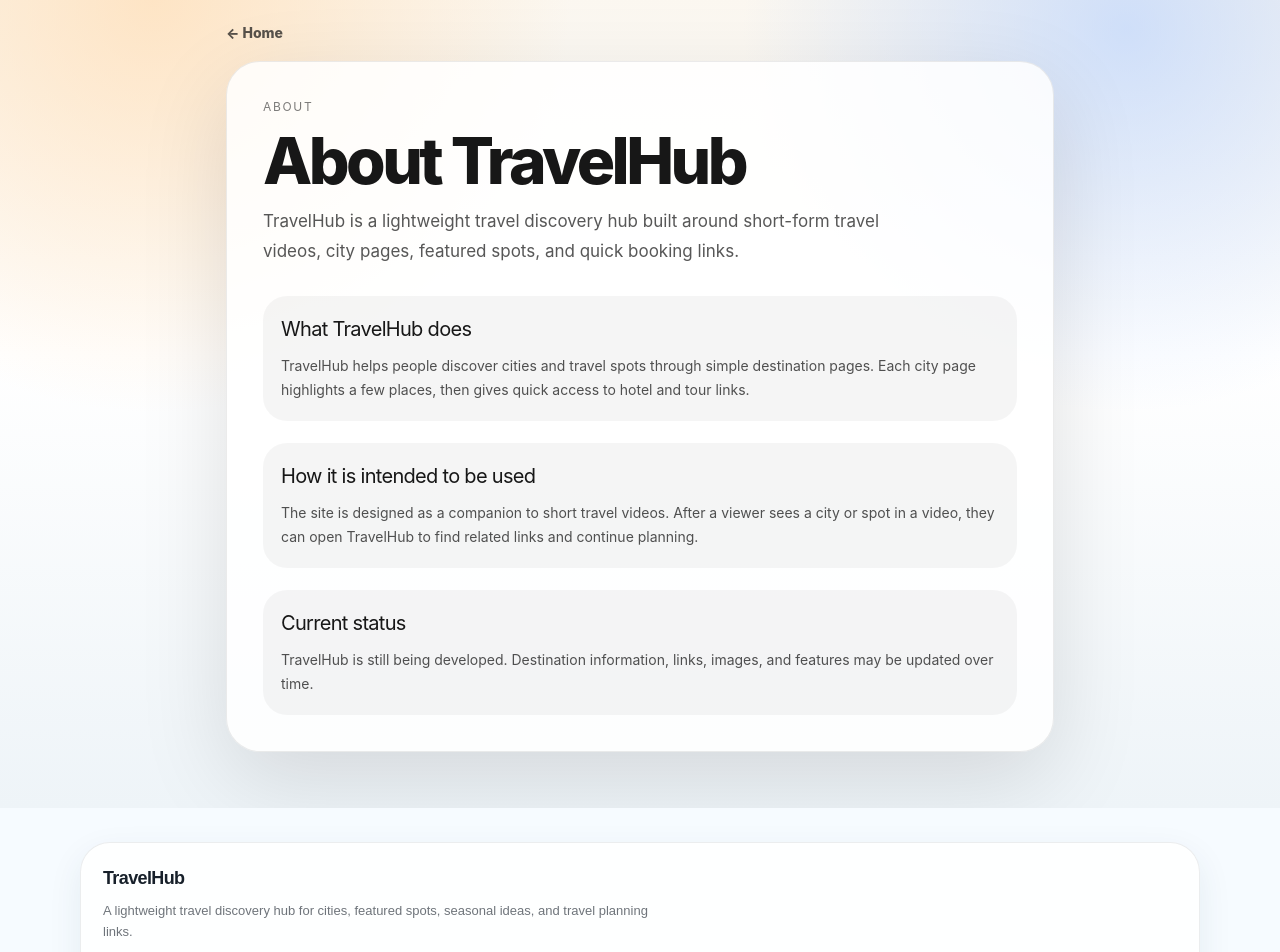
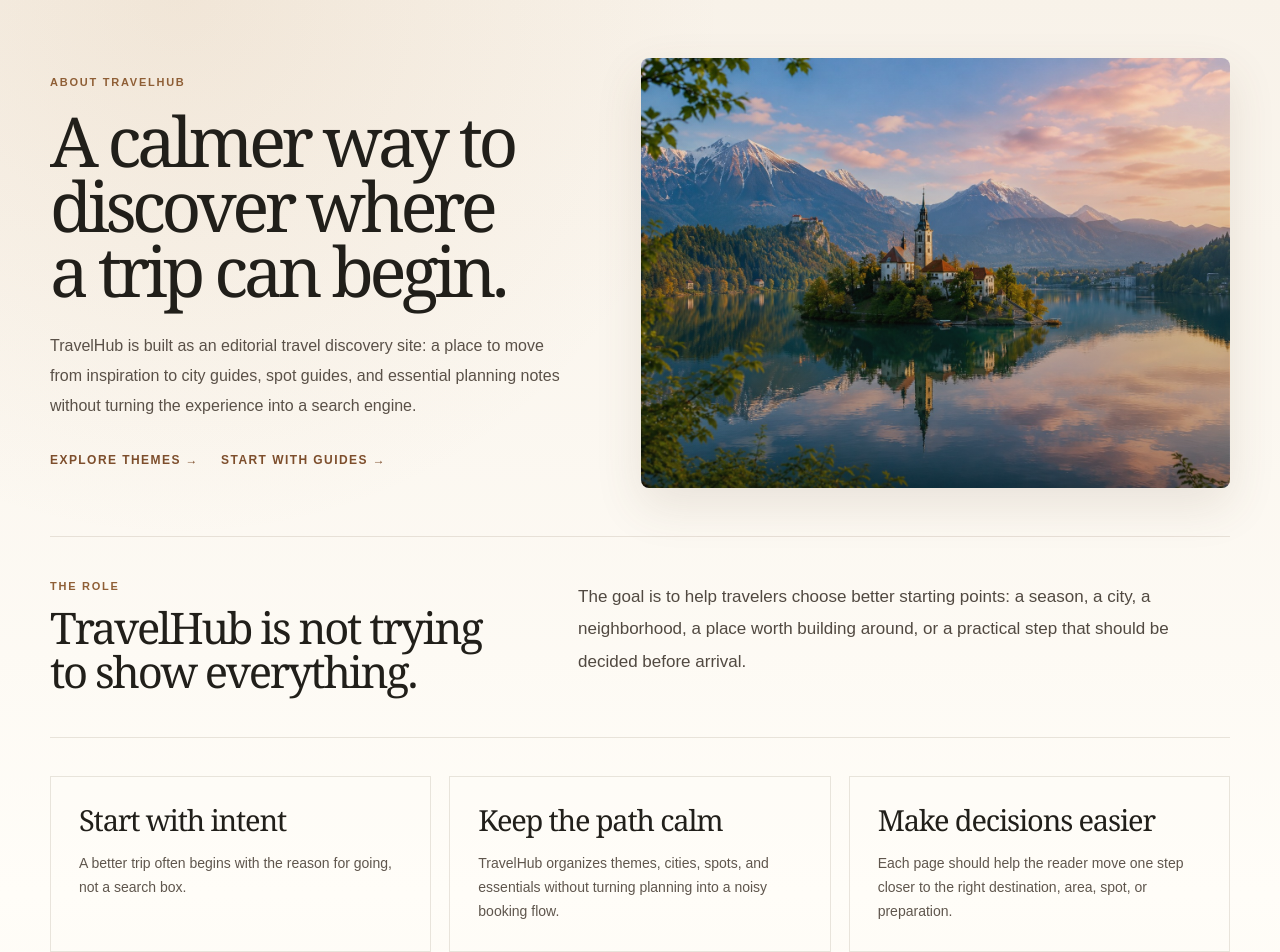
Before and after one commit to kazumophone-arch/travelhub, a Next.js app: page /about in a window 1280 px wide. Shown: the part 80-1032 px from the top of the page. Built offline with nearby package versions, Linux system fonts and the light colour scheme; no server answers.

Commit message:
Refine about page and hide admin tab

```diff
--- /dev/null
+++ b/app/about/AboutPage.module.css
@@ -0,0 +1,276 @@
+.page {
+  min-height: 100vh;
+  background:
+    radial-gradient(circle at 14% 0%, rgba(187, 139, 85, 0.12), transparent 34rem),
+    linear-gradient(180deg, #f8f2e9 0%, #fffdf8 46%, #f3ecdf 100%);
+  color: #211f1a;
+}
+
+.hero,
+.intro,
+.principles,
+.structure,
+.disclosure,
+.closing {
+  width: min(1180px, calc(100% - 64px));
+  margin: 0 auto;
+}
+
+.hero {
+  padding: 62px 0 48px;
+  display: grid;
+  grid-template-columns: minmax(380px, 0.48fr) minmax(0, 0.52fr);
+  gap: 48px;
+  align-items: center;
+}
+
+.eyebrow {
+  color: #8f5f36;
+  font-size: 11px;
+  line-height: 1;
+  font-weight: 850;
+  letter-spacing: 0.16em;
+  text-transform: uppercase;
+}
+
+.heroCopy h1 {
+  margin: 20px 0 0;
+  max-width: 620px;
+  font-family: Georgia, "Times New Roman", serif;
+  font-size: clamp(52px, 5.4vw, 88px);
+  line-height: 0.94;
+  font-weight: 520;
+  letter-spacing: -0.066em;
+  text-wrap: balance;
+}
+
+.heroCopy p {
+  max-width: 520px;
+  margin: 28px 0 0;
+  color: #5a5148;
+  font-size: 16px;
+  line-height: 1.86;
+}
+
+.heroActions {
+  display: flex;
+  flex-wrap: wrap;
+  gap: 22px;
+  margin-top: 30px;
+}
+
+.heroActions a,
+.disclosure a,
+.closingCopy a {
+  color: #7d4e2c;
+  font-size: 12px;
+  font-weight: 850;
+  letter-spacing: 0.12em;
+  text-transform: uppercase;
+  text-decoration: none;
+}
+
+.heroImage {
+  min-height: 430px;
+  border-radius: 8px;
+  background-size: cover;
+  background-position: center;
+  box-shadow: 0 18px 48px rgba(95, 73, 50, 0.12);
+}
+
+.intro {
+  padding: 44px 0;
+  display: grid;
+  grid-template-columns: 0.42fr 0.58fr;
+  gap: 56px;
+  border-top: 1px solid rgba(103, 78, 49, 0.14);
+  border-bottom: 1px solid rgba(103, 78, 49, 0.14);
+}
+
+.intro h2,
+.sectionHeader h2,
+.disclosure h2,
+.closingCopy h2 {
+  margin: 14px 0 0;
+  font-family: Georgia, "Times New Roman", serif;
+  font-size: clamp(34px, 3.4vw, 52px);
+  line-height: 1;
+  font-weight: 520;
+  letter-spacing: -0.052em;
+}
+
+.intro p,
+.disclosure p,
+.closingCopy p {
+  margin: 0;
+  color: #514941;
+  font-size: 17px;
+  line-height: 1.9;
+}
+
+.principles {
+  padding: 38px 0 18px;
+  display: grid;
+  grid-template-columns: repeat(3, minmax(0, 1fr));
+  gap: 18px;
+}
+
+.principles article,
+.structureItem,
+.disclosure,
+.closing {
+  border: 1px solid rgba(103, 78, 49, 0.14);
+  background: rgba(255, 253, 248, 0.58);
+}
+
+.principles article {
+  padding: 28px;
+}
+
+.principles h3,
+.structureItem span {
+  display: block;
+  margin: 0;
+  font-family: Georgia, "Times New Roman", serif;
+  font-size: 29px;
+  line-height: 1.04;
+  font-weight: 520;
+  letter-spacing: -0.04em;
+}
+
+.principles p,
+.structureItem p {
+  margin: 16px 0 0;
+  color: #5f564d;
+  font-size: 14px;
+  line-height: 1.72;
+}
+
+.structure {
+  padding: 32px 0 20px;
+}
+
+.sectionHeader {
+  max-width: 620px;
+  margin-bottom: 24px;
+}
+
+.structureGrid {
+  display: grid;
+  grid-template-columns: repeat(4, minmax(0, 1fr));
+  gap: 18px;
+}
+
+.structureItem {
+  min-height: 230px;
+  padding: 26px;
+  color: inherit;
+  text-decoration: none;
+  transition: transform 180ms ease;
+}
+
+.structureItem:hover {
+  transform: translateY(-2px);
+}
+
+.structureItem strong {
+  display: inline-flex;
+  margin-top: 24px;
+  color: #7d4e2c;
+  font-size: 12px;
+  font-weight: 850;
+  letter-spacing: 0.11em;
+  text-transform: uppercase;
+}
+
+.disclosure {
+  margin-top: 28px;
+  padding: 34px;
+  display: grid;
+  grid-template-columns: 0.42fr 0.58fr;
+  gap: 48px;
+}
+
+.disclosure a {
+  display: inline-flex;
+  margin-top: 22px;
+}
+
+.closing {
+  margin-top: 28px;
+  margin-bottom: 86px;
+  padding: 28px;
+  display: grid;
+  grid-template-columns: minmax(300px, 0.42fr) minmax(0, 0.58fr);
+  gap: 34px;
+  align-items: center;
+}
+
+.closingImage {
+  min-height: 280px;
+  border-radius: 4px;
+  background-size: cover;
+  background-position: center;
+}
+
+.closingCopy p {
+  margin-top: 18px;
+  max-width: 580px;
+}
+
+.closingCopy a {
+  display: inline-flex;
+  margin-top: 24px;
+}
+
+@media (max-width: 980px) {
+  .hero,
+  .intro,
+  .principles,
+  .structure,
+  .disclosure,
+  .closing {
+    width: min(100% - 32px, 760px);
+  }
+
+  .hero,
+  .intro,
+  .disclosure,
+  .closing {
+    grid-template-columns: 1fr;
+  }
+
+  .principles,
+  .structureGrid {
+    grid-template-columns: repeat(2, minmax(0, 1fr));
+  }
+}
+
+@media (max-width: 620px) {
+  .hero,
+  .intro,
+  .principles,
+  .structure,
+  .disclosure,
+  .closing {
+    width: min(100% - 24px, 520px);
+  }
+
+  .hero {
+    padding-top: 38px;
+  }
+
+  .heroImage {
+    min-height: 280px;
+  }
+
+  .principles,
+  .structureGrid {
+    grid-template-columns: 1fr;
+  }
+
+  .disclosure,
+  .closing {
+    padding: 22px;
+  }
+}
--- a/app/about/page.tsx
+++ b/app/about/page.tsx
@@ -1,41 +1,151 @@
+import Link from "next/link";
 import type { Metadata } from "next";
-import { InfoPageShell, InfoSection } from "@/components/InfoPageShell";
+import styles from "./AboutPage.module.css";
 
 export const metadata: Metadata = {
   title: "About | TravelHub",
   description:
-    "Learn what TravelHub is and how it helps travelers find destinations, spots, hotel links, and tour links.",
+    "About TravelHub, a calmer travel discovery site for choosing destinations, city guides, spot guides, and trip essentials.",
 };
+
+const principles = [
+  {
+    title: "Start with intent",
+    text: "A better trip often begins with the reason for going, not a search box.",
+  },
+  {
+    title: "Keep the path calm",
+    text: "TravelHub organizes themes, cities, spots, and essentials without turning planning into a noisy booking flow.",
+  },
+  {
+    title: "Make decisions easier",
+    text: "Each page should help the reader move one step closer to the right destination, area, spot, or preparation.",
+  },
+];
+
+const structure = [
+  {
+    label: "Themes",
+    text: "Seasonal and mood-based inspiration before the destination is fixed.",
+    href: "/themes",
+  },
+  {
+    label: "Guides",
+    text: "A planning hub that routes travelers to the right city, spot, or article.",
+    href: "/guides",
+  },
+  {
+    label: "Cities",
+    text: "Destination pages for where to stay, what to see, and how to begin.",
+    href: "/cities",
+  },
+  {
+    label: "Journal",
+    text: "Editorial notes and travel essentials for decisions made before the trip.",
+    href: "/journal",
+  },
+];
 
 export default function AboutPage() {
   return (
-    <InfoPageShell
-      eyebrow="About"
-      title="About TravelHub"
-      description="TravelHub is a lightweight travel discovery hub built around short-form travel videos, city pages, featured spots, and quick booking links."
-    >
-      <InfoSection title="What TravelHub does">
+    <main className={styles.page}>
+      <section className={styles.hero}>
+        <div className={styles.heroCopy}>
+          <div className={styles.eyebrow}>About TravelHub</div>
+          <h1>A calmer way to discover where a trip can begin.</h1>
+          <p>
+            TravelHub is built as an editorial travel discovery site: a place to
+            move from inspiration to city guides, spot guides, and essential
+            planning notes without turning the experience into a search engine.
+          </p>
+          <div className={styles.heroActions}>
+            <Link href="/themes">Explore themes →</Link>
+            <Link href="/guides">Start with guides →</Link>
+          </div>
+        </div>
+
+        <div
+          className={styles.heroImage}
+          style={{
+            backgroundImage:
+              'linear-gradient(180deg, rgba(31, 26, 23, 0.02) 0%, rgba(31, 26, 23, 0.34) 100%), url("/assets/home/lake-bled.jpg")',
+          }}
+        />
+      </section>
+
+      <section className={styles.intro}>
+        <div>
+          <div className={styles.eyebrow}>The role</div>
+          <h2>TravelHub is not trying to show everything.</h2>
+        </div>
         <p>
-          TravelHub helps people discover cities and travel spots through simple
-          destination pages. Each city page highlights a few places, then gives
-          quick access to hotel and tour links.
+          The goal is to help travelers choose better starting points: a season,
+          a city, a neighborhood, a place worth building around, or a practical
+          step that should be decided before arrival.
         </p>
-      </InfoSection>
+      </section>
 
-      <InfoSection title="How it is intended to be used">
-        <p>
-          The site is designed as a companion to short travel videos. After a
-          viewer sees a city or spot in a video, they can open TravelHub to find
-          related links and continue planning.
-        </p>
-      </InfoSection>
+      <section className={styles.principles}>
+        {principles.map((item) => (
+          <article key={item.title}>
+            <h3>{item.title}</h3>
+            <p>{item.text}</p>
+          </article>
+        ))}
+      </section>
 
-      <InfoSection title="Current status">
-        <p>
-          TravelHub is still being developed. Destination information, links,
-          images, and features may be updated over time.
-        </p>
-      </InfoSection>
-    </InfoPageShell>
+      <section className={styles.structure}>
+        <div className={styles.sectionHeader}>
+          <div className={styles.eyebrow}>How TravelHub is organized</div>
+          <h2>Each section has a different job.</h2>
+        </div>
+
+        <div className={styles.structureGrid}>
+          {structure.map((item) => (
+            <Link key={item.label} href={item.href} className={styles.structureItem}>
+              <span>{item.label}</span>
+              <p>{item.text}</p>
+              <strong>Open {item.label} →</strong>
+            </Link>
+          ))}
+        </div>
+      </section>
+
+      <section className={styles.disclosure}>
+        <div>
+          <div className={styles.eyebrow}>Affiliate transparency</div>
+          <h2>Some links may support the site.</h2>
+        </div>
+        <div>
+          <p>
+            TravelHub may include affiliate links to hotels, tours, travel
+            services, or other planning tools. If a reader books through those
+            links, TravelHub may earn a commission at no additional cost to the
+            reader.
+          </p>
+          <Link href="/affiliate-disclosure">Read affiliate disclosure →</Link>
+        </div>
+      </section>
+
+      <section className={styles.closing}>
+        <div
+          className={styles.closingImage}
+          style={{
+            backgroundImage:
+              'linear-gradient(180deg, rgba(31, 26, 23, 0.04) 0%, rgba(31, 26, 23, 0.42) 100%), url("/assets/home/kyoto-hero.jpg")',
+          }}
+        />
+        <div className={styles.closingCopy}>
+          <div className={styles.eyebrow}>What comes next</div>
+          <h2>From discovery to decision.</h2>
+          <p>
+            The site is designed to connect inspiration with useful next steps:
+            seasonal ideas, destination pages, spot guides, planning notes, and
+            calm affiliate calls to action when they are relevant.
+          </p>
+          <Link href="/cities">Browse destinations →</Link>
+        </div>
+      </section>
+    </main>
   );
 }
```
